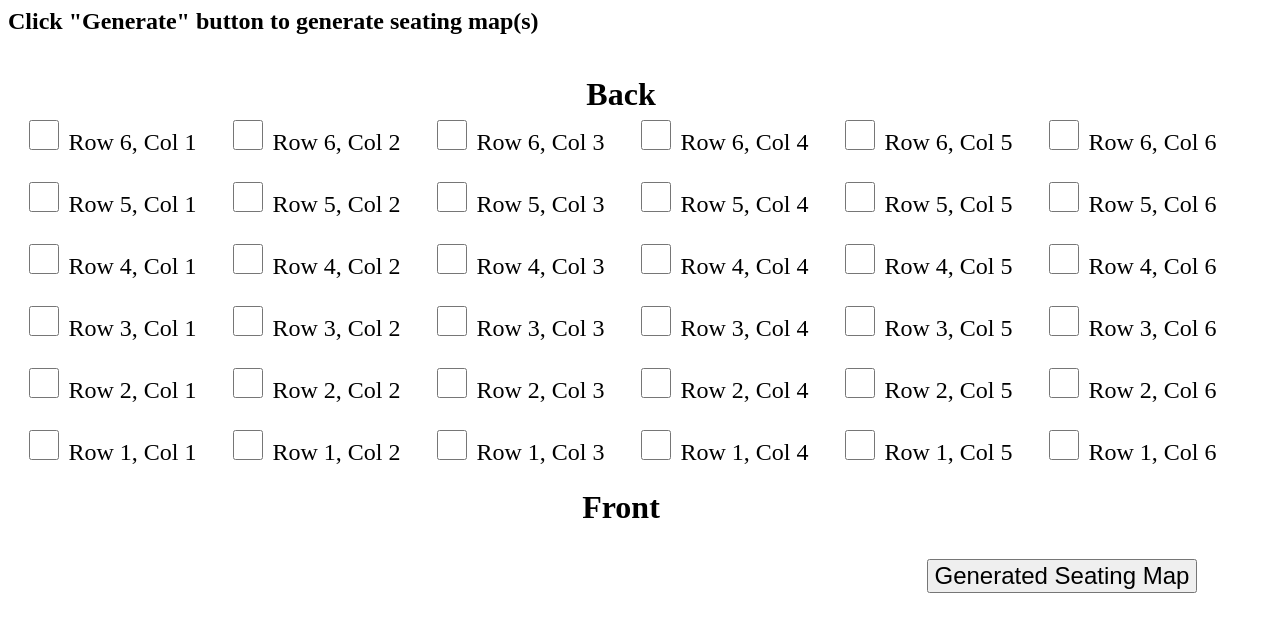
After one commit to ghyousu/shaopass, a PHP site: page /admin_gen_seat_map.php in a window 1280 px wide. The commit adds this page. Shown: the top 632 px of the page. Run offline with PHP 8.4, Linux system fonts and the light colour scheme; some libraries are stand-ins or nearby versions.

Commit message:
added seating map generation

```diff
--- a/admin.php
+++ b/admin.php
@@ -96,7 +96,7 @@
              Please log in to a teacher's account to access this page.
          </h1>
    <?php else : ?>
-      <div style='padding-top: 30px;padding-left: 15%'>
+      <div style='padding-top: 30px;padding-left: 10%'>
       <table border=0 id='admin_main_table'>
          <tr>
             <td></td>
@@ -136,6 +136,10 @@
                {
                   require_once("admin_mov_student.php");
                }
+               else if ($_GET['action'] == 'seat_map')
+               {
+                  require_once("admin_gen_seat_map.php");
+               }
                else // if ($_GET['action'] == 'seating')   --> default case
                {
                   require_once("admin_change_seat.php");
--- /dev/null
+++ b/admin_gen_seat_map.php
@@ -0,0 +1,65 @@
+<?php
+
+   require_once("common.php");
+   setlocale(LC_ALL,'C.UTF-8');
+   session_start();
+
+   $NUM_ROWS_PER_CLASS  = 6;
+   $NUM_COLUMNS_PER_ROW = 6;
+
+   function getSeatChkboxId()    { return 'seating_cell_chk_boxes'; }
+   function getSeatChkboxName()  { return getSeatChkboxId(); }
+?>
+
+<script type="text/javascript">
+
+</script>
+
+<h2>
+   Click "Generate" button to generate seating map(s)
+</h2>
+
+<br/>
+
+<table border=0>
+   <form target="_blank" action='/admin_show_printable_seating_map.php' method='POST'>
+
+   <tr>
+      <td colspan=<?php echo $NUM_COLUMNS_PER_ROW; ?> >
+         <div align='center' style='font-size: 2em'><b>Back</b></div>
+      </td>
+   </tr>
+
+   <?php for ($row=$NUM_ROWS_PER_CLASS; $row>0;--$row): ?>
+      <tr>
+      <?php for ($col=1; $col<=$NUM_COLUMNS_PER_ROW; ++$col): ?>
+         <td width="200" height="50" align='center' style='padding-bottom: 20px; font-size: 1.5em'>
+            <input style='width: 30px; height: 30px' type='checkbox'
+              name='<?php echo getSeatChkboxName() . "[]"; ?>'
+              value='<?php echo $row . "_" . $col; ?>'
+            >
+            <?php echo "Row $row, Col $col"; ?>
+            </input>
+         </td>
+      <?php endfor; ?>
+      </tr>
+   <?php endfor; ?>
+
+   <tr>
+      <td colspan=<?php echo $NUM_COLUMNS_PER_ROW; ?> >
+         <div align='center' style='font-size: 2em'><b>Front</b></div>
+      </td>
+   </tr>
+
+   <!-- add the Generate button -->
+   <tr>
+      <td colspan='6' style="padding-top: 30px; padding-left: 75%">
+         <input type='submit' name='gen_seating_map'
+               value='Generated Seating Map' style='font-size: 1.5em' />
+      </td>
+   </tr>
+
+   </form>
+</table>
+
+</div>
--- a/admin_left_panel.php
+++ b/admin_left_panel.php
@@ -45,6 +45,12 @@
          <a title="Change seat assignment for a given class" href='/admin.php?action=seating'>Seat Assignment</a>
       </h1></td>
    </tr>
+
+   <tr>
+      <td><h1>
+         <a title="Print seating map" href='/admin.php?action=seat_map'>Seating Map</a>
+      </h1></td>
+   </tr>
 </table>
 
 <?php printHtmlBreaks(10); ?>
--- a/common.php
+++ b/common.php
@@ -1032,6 +1032,35 @@ function moveStudent($stud_id, $new_class)
    fetchQueryResults($updateQuery) && fetchQueryResults($removeSeatingQuery);
 }
 
+function getStudentsPerSeat($row, $col)
+{
+   $query = "SELECT s.fname, s.lname, s.class, t.row, t.col FROM " .
+            getStudentTableName() . " s, " .
+            getSeatingTableName() . " t " .
+            "WHERE s.student_id = t.student_id AND t.row = $row AND t.col = $col " .
+            "ORDER BY s.class";
+
+   $students = fetchQueryResults($query);
+
+   $stud_array = array();
+
+   while ( $row = pg_fetch_row($students) )
+   {
+      $student = new tcStudent();
+      $student->fname       = $row[0];
+      $student->lname       = $row[1];
+      $student->class       = $row[2];
+      $student->seating_row = $row[3];
+      $student->seating_col = $row[4];
+
+      $stud_array[$student->class] = $student;
+   }
+
+   // var_dump($stud_array);
+
+   return $stud_array;
+}
+
 function markCommentsInactive($cmt_id)
 {
    $query = "UPDATE " . getCommentsTableName() .
```
Also changed, not shown: admin_show_printable_seating_map.php (added, +161 -0 lines).
